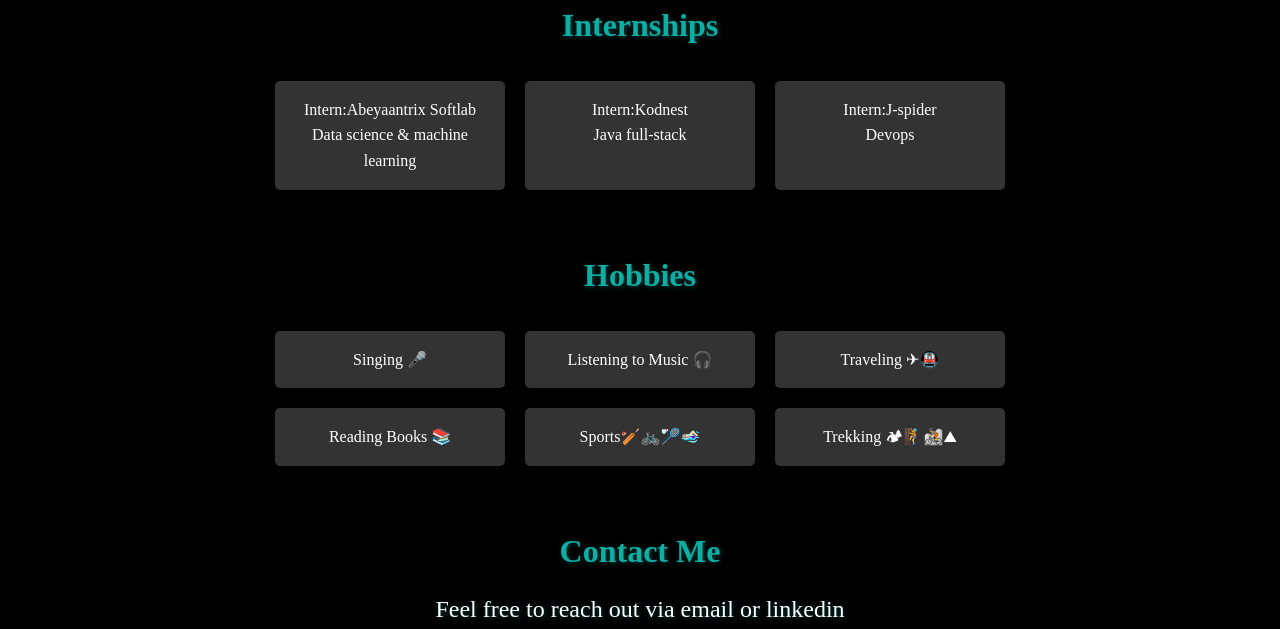
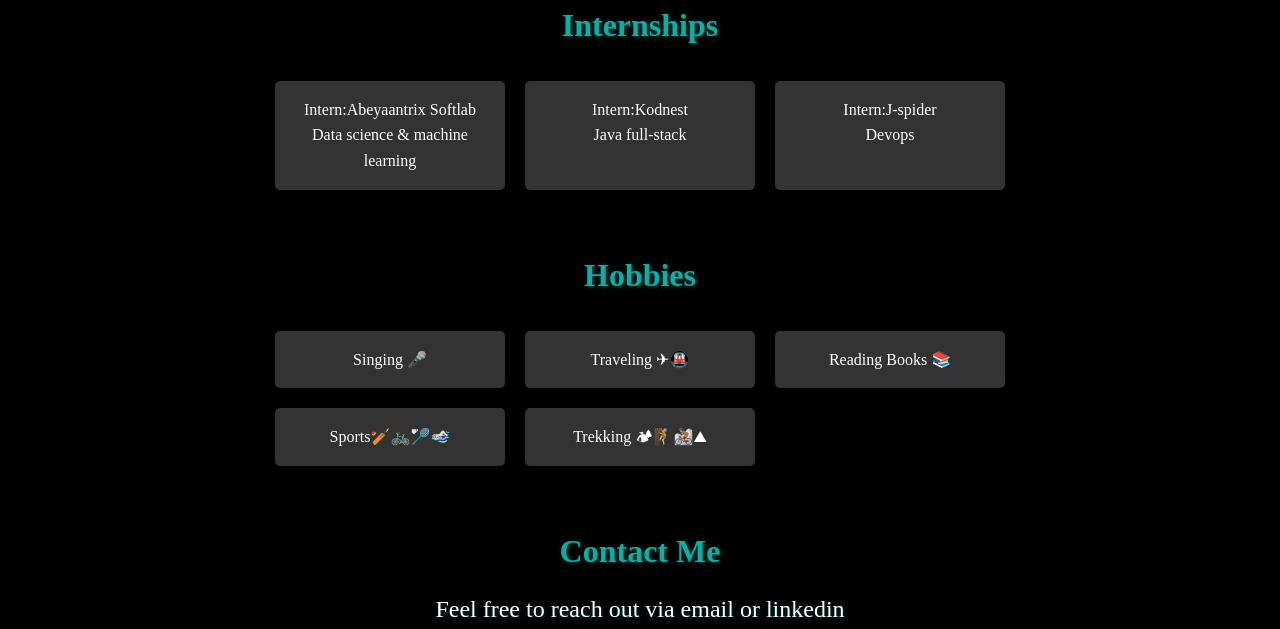
Before and after one commit to shaziya7429/portfolio, a plain HTML site: page index.html in a window 1280 px wide. Shown: the part 3101-3730 px from the top of the page. Drawn offline with Linux system fonts and the light colour scheme.

Commit message:
Update index.html

```diff
--- a/index.html
+++ b/index.html
@@ -135,7 +135,6 @@
 
         <div class="Internship">
             <div class="internship">Singing 🎤</div>
-            <div class="internship">Listening to Music 🎧 </div>
             <div class="internship">Traveling ✈🚇</div>
             <div class="internship">Reading Books 📚</div>
             <div class="internship">Sports🏏🚲🏸🏊🏻‍♀</div>
```
